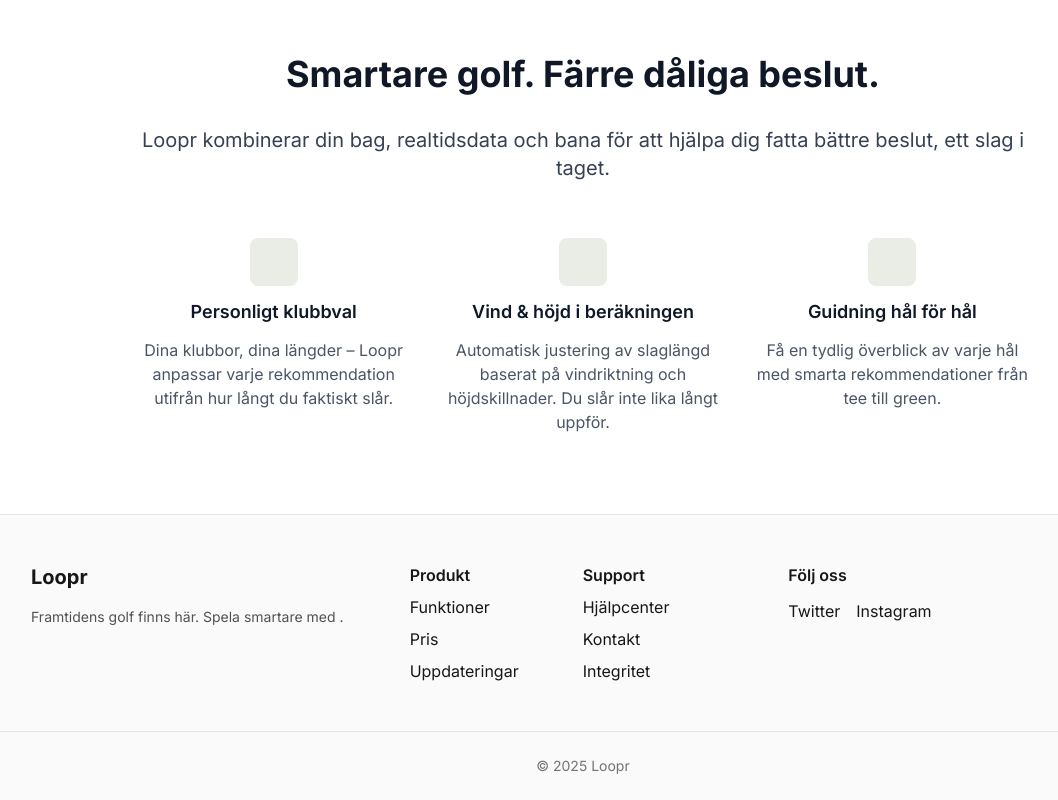
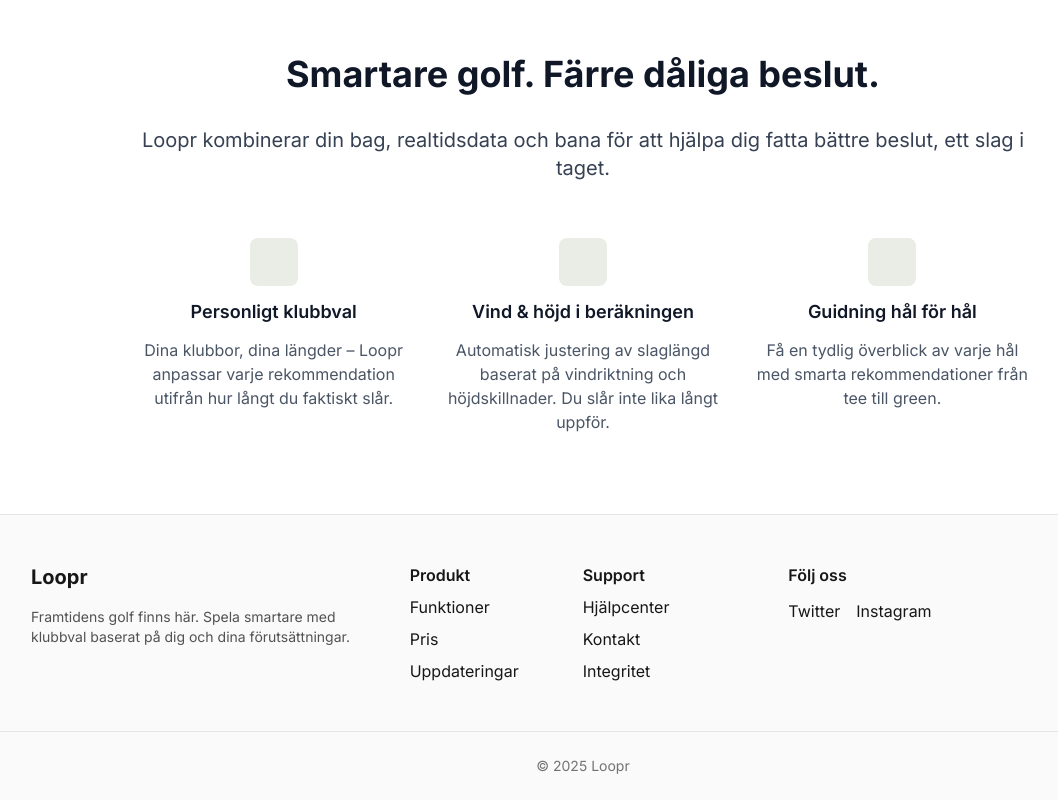
Before and after one commit to maxjvjohansson/loopr-web, a Next.js app: page / in a window 1280 px wide. Shown: the part 768-1568 px from the top of the page, without its empty margins (57-1115 px from the left). Built offline with nearby package versions, Linux system fonts and the light colour scheme; some icons are missing.

Commit message:
Update: Slogan in footer

```diff
--- a/src/components/Footer/Footer.tsx
+++ b/src/components/Footer/Footer.tsx
@@ -7,7 +7,8 @@ export default function Footer() {
         <div className="space-y-4">
           <h3 className="flex items-center gap-2 text-xl font-bold">Loopr</h3>
           <p className="text-sm text-neutral-600">
-            Framtidens golf finns här. Spela smartare med .
+            Framtidens golf finns här. Spela smartare med klubbval baserat på
+            dig och dina förutsättningar.
           </p>
         </div>
 
```
